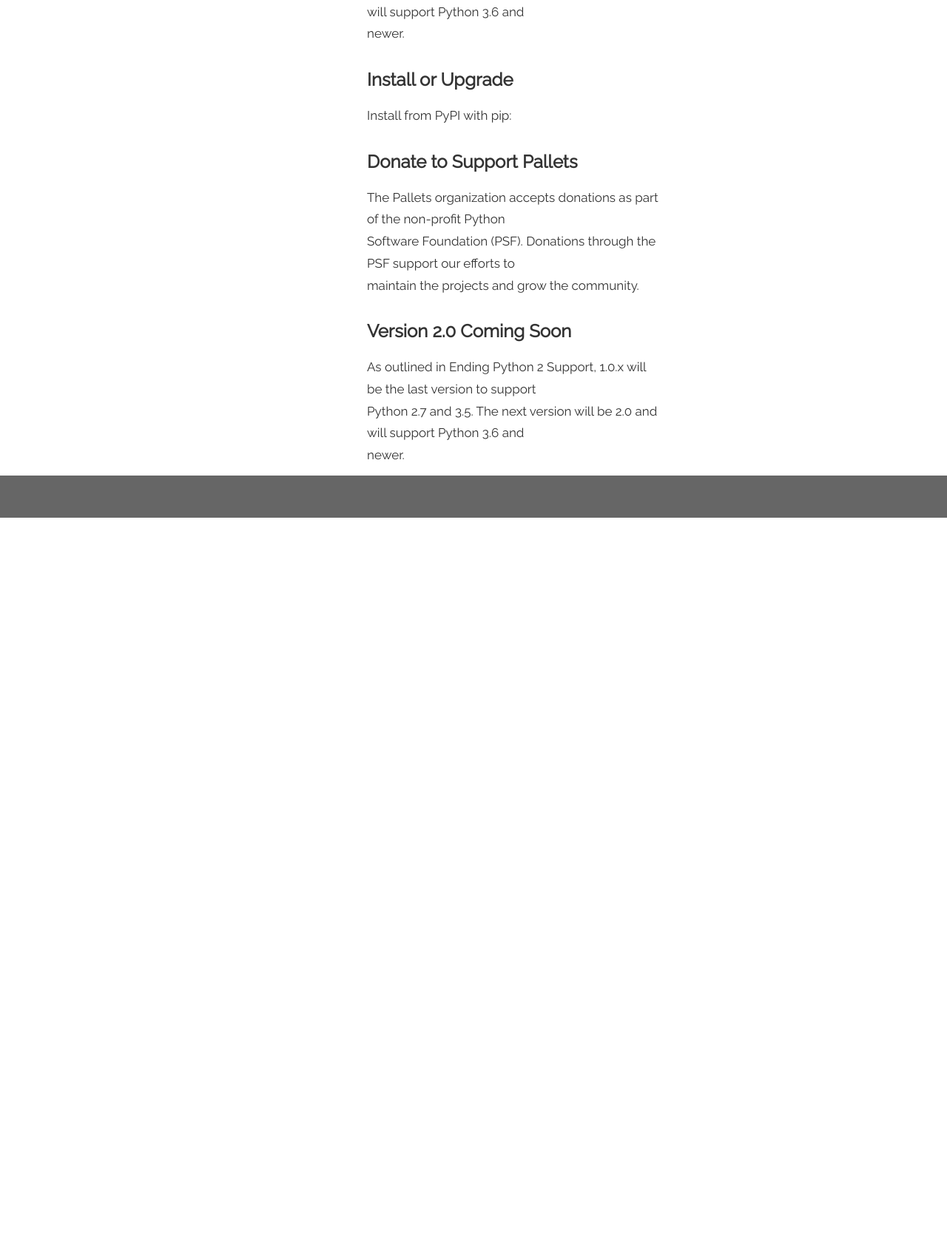
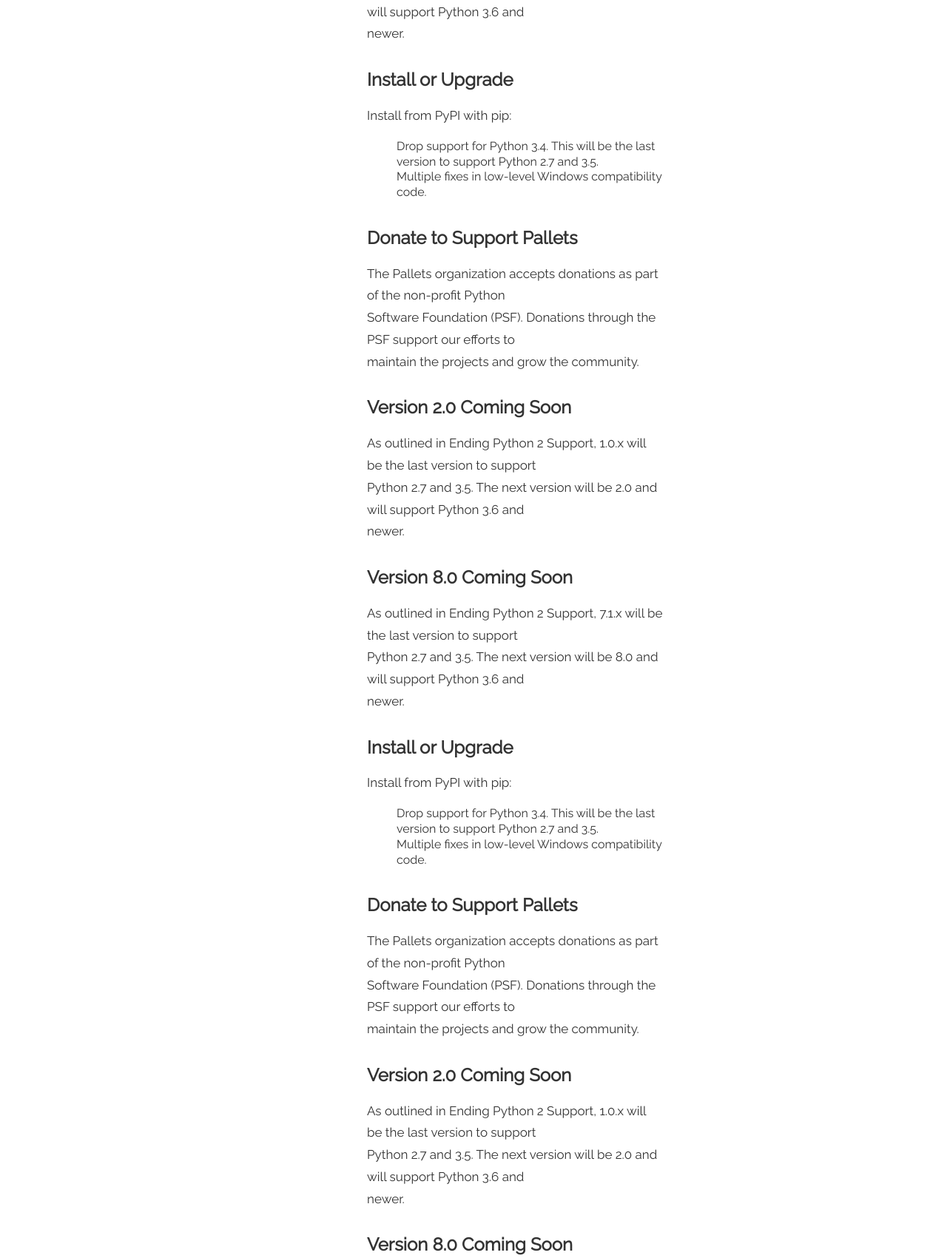
Before and after one commit to RealdoBeja98/website, a Flask app: page /blog in a window 1280 px wide. Shown: the part 226-1927 px from the top of the page at 74% size. Before the commit the page ends 926 px from the top, so only its background shows below. Run offline with Flask 2, Linux system fonts and the light colour scheme.

Commit message:
Session Add

```diff
--- a/app.py
+++ b/app.py
@@ -9,12 +9,9 @@
 
 class Post(db.Model):
     id = db.Column(db.Integer, primary_key=True)
-    title = db.Column(db.String(100), nullable=False)
+    title = db.Column(db.String(150), nullable=False)
     content = db.Column(db.Text, nullable=False)
 
-
-    def __repr__(self):
-        return f"Post('{self.title}', '{self.content}', '{self.installation}')"
 
 
 posts = [
@@ -25,7 +22,61 @@
     },
     {
         'title': 'Install or Upgrade',
-        'content': 'Install from PyPI with pip:'
+        'content': 'Install from PyPI with pip:<br> <div class="installation"><ul><li>Drop support for Python 3.4. This will be the last version to support Python 2.7 and 3.5.</li><li>Multiple fixes in low-level Windows compatibility code.</li></ul></div>'
+
+    },
+    {
+        'title': 'Donate to Support Pallets',
+        'content': 'The Pallets organization accepts donations as part of the non-profit Python<br> Software Foundation (PSF). Donations through the PSF support our efforts to<br> maintain the projects and grow the community.'
+    },
+    {
+        'title': 'Version 2.0 Coming Soon',
+        'content': 'As outlined in Ending Python 2 Support, 1.0.x will be the last version to support<br> Python 2.7 and 3.5. The next version will be 2.0 and will support Python 3.6 and<br> newer.'
+    },
+    {
+        'title': 'Version 8.0 Coming Soon',
+        'content': 'As outlined in Ending Python 2 Support, 7.1.x will be the last version to support<br> Python 2.7 and 3.5. The next version will be 8.0 and will support Python 3.6 and<br> newer.'
+
+    },
+    {
+        'title': 'Install or Upgrade',
+        'content': 'Install from PyPI with pip:<br> <div class="installation"><ul><li>Drop support for Python 3.4. This will be the last version to support Python 2.7 and 3.5.</li><li>Multiple fixes in low-level Windows compatibility code.</li></ul></div>'
+
+    },
+    {
+        'title': 'Donate to Support Pallets',
+        'content': 'The Pallets organization accepts donations as part of the non-profit Python<br> Software Foundation (PSF). Donations through the PSF support our efforts to<br> maintain the projects and grow the community.'
+    },
+    {
+        'title': 'Version 2.0 Coming Soon',
+        'content': 'As outlined in Ending Python 2 Support, 1.0.x will be the last version to support<br> Python 2.7 and 3.5. The next version will be 2.0 and will support Python 3.6 and<br> newer.'
+    },
+    {
+        'title': 'Version 8.0 Coming Soon',
+        'content': 'As outlined in Ending Python 2 Support, 7.1.x will be the last version to support<br> Python 2.7 and 3.5. The next version will be 8.0 and will support Python 3.6 and<br> newer.'
+
+    },
+    {
+        'title': 'Install or Upgrade',
+        'content': 'Install from PyPI with pip:<br> <div class="installation"><ul><li>Drop support for Python 3.4. This will be the last version to support Python 2.7 and 3.5.</li><li>Multiple fixes in low-level Windows compatibility code.</li></ul></div>'
+
+    },
+    {
+        'title': 'Donate to Support Pallets',
+        'content': 'The Pallets organization accepts donations as part of the non-profit Python<br> Software Foundation (PSF). Donations through the PSF support our efforts to<br> maintain the projects and grow the community.'
+    },
+    {
+        'title': 'Version 2.0 Coming Soon',
+        'content': 'As outlined in Ending Python 2 Support, 1.0.x will be the last version to support<br> Python 2.7 and 3.5. The next version will be 2.0 and will support Python 3.6 and<br> newer.'
+    },
+    {
+        'title': 'Version 8.0 Coming Soon',
+        'content': 'As outlined in Ending Python 2 Support, 7.1.x will be the last version to support<br> Python 2.7 and 3.5. The next version will be 8.0 and will support Python 3.6 and<br> newer.'
+
+    },
+    {
+        'title': 'Install or Upgrade',
+        'content': 'Install from PyPI with pip:<br> <div class="installation"><ul><li>Drop support for Python 3.4. This will be the last version to support Python 2.7 and 3.5.</li><li>Multiple fixes in low-level Windows compatibility code.</li></ul></div>'
 
     },
     {
@@ -37,6 +88,18 @@
         'content': 'As outlined in Ending Python 2 Support, 1.0.x will be the last version to support<br> Python 2.7 and 3.5. The next version will be 2.0 and will support Python 3.6 and<br> newer.'
     }
 ]
+db.create_all()
+for posts_in_blog in posts:
+    title_from_dic = posts_in_blog.get("title")
+    content_from_dic = posts_in_blog.get("content")
+    print(title_from_dic)
+    inserting_into_table = Post(title = title_from_dic, content = content_from_dic)
+    db.session.add(inserting_into_table)
+    db.session.commit()
+
+
+
+
 @app.route("/")
 def home():
     return render_template("home.html", title="Home | The Pallets Project")
--- a/static/style.css
+++ b/static/style.css
@@ -323,3 +323,6 @@
   font-family: "Raleway", "Aria", sans-serif;
   font-size: 17px;
 }
+.installation{
+
+}
--- a/templates/blog.html
+++ b/templates/blog.html
@@ -11,7 +11,7 @@
                         <p>{{ post.content }}</p>
 
                     {% endautoescape %}
-                        <p>{{ post.installation }}</p>
+
                 </div>
             </div>
             <div class="break"></div>
```
